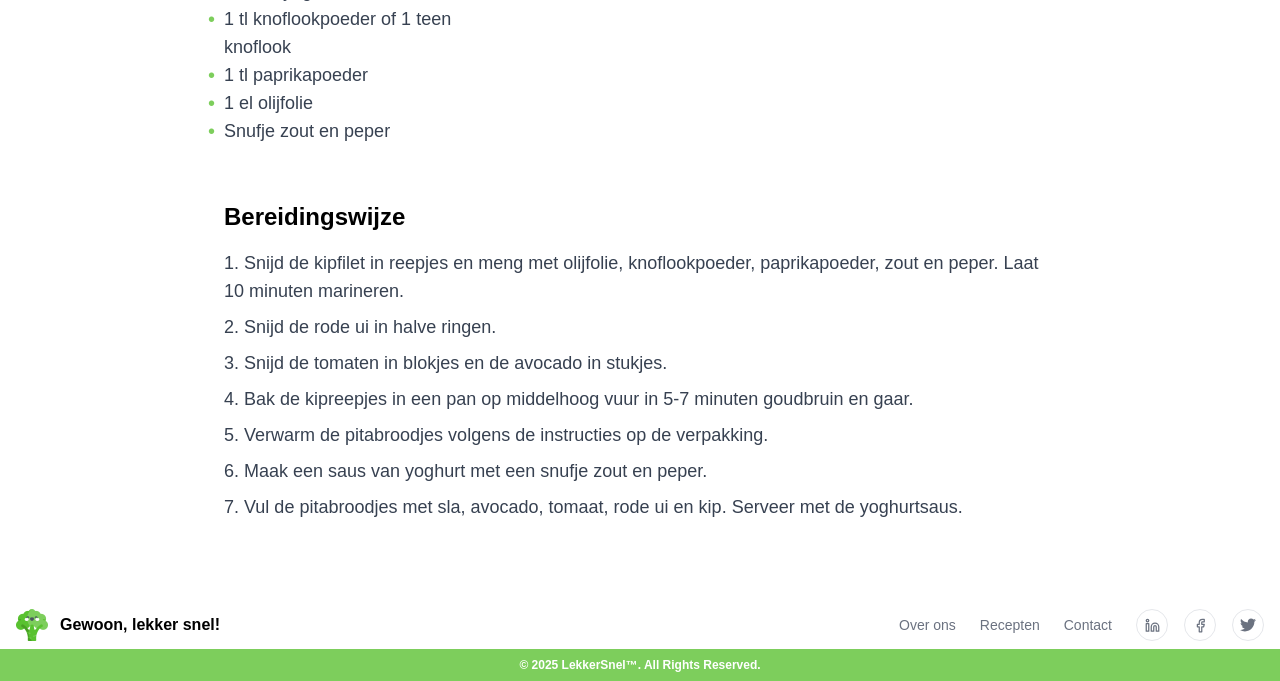
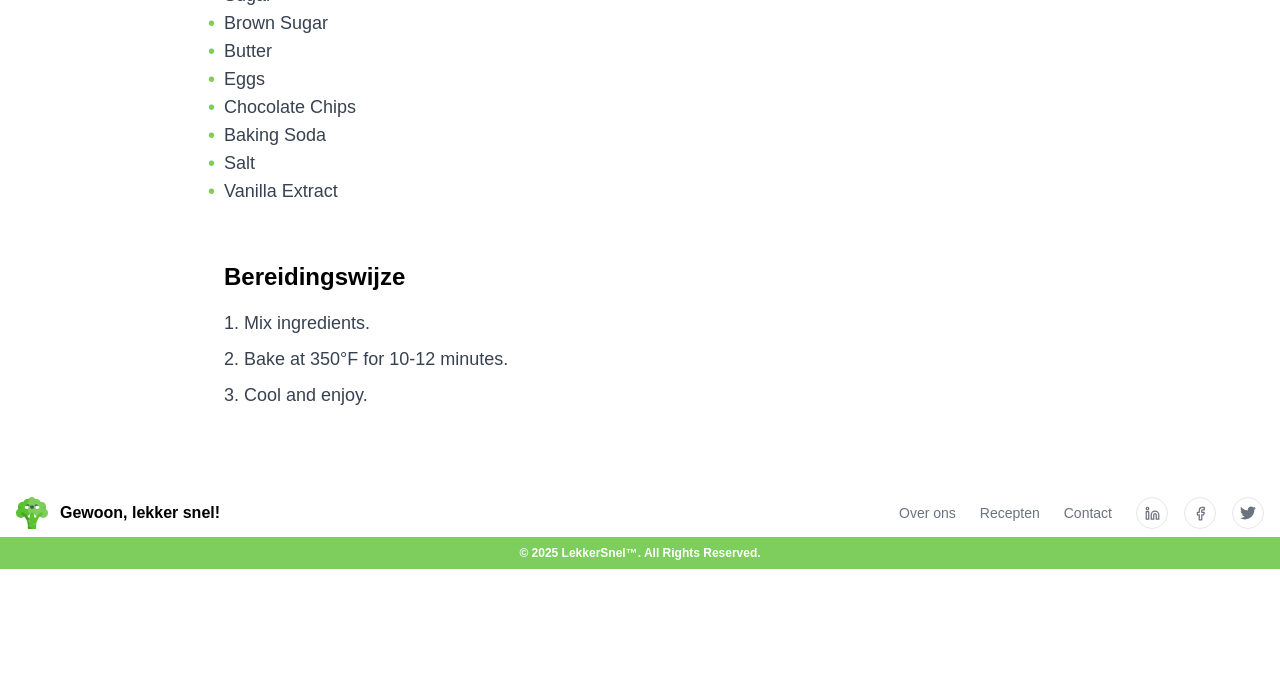
Before and after one commit to Basdasawesome/lekkersnel.nl, a PHP site: page /?page=uitwerking&id=7 in a window 1280 px wide. Shown: the part 775-1456 px from the top of the page. After the commit the page ends 1344 px from the top, so only its background shows below. Run offline with PHP 8.4, Linux system fonts and the light colour scheme; data comes from the database, SQL or seed files in the repository; grey boxes labelled with a size stand in for pictures from a placeholder-image service; style sheets or scripts are compiled from the project's sources; some libraries are stand-ins or nearby versions.

Commit message:
Recept dynamisch inladen

```diff
--- a/src/helpers/core.php
+++ b/src/helpers/core.php
@@ -15,6 +15,12 @@ function getPage()
             $themas = ["italiaans", "nederlands"];
             $data = ["favs" => $favorieten, "thema" => $themas, "database" => $database];
             break;
+        case 'uitwerking':
+            $database = getData($_GET["id"]);
+            $ingredients = explode(",", $database["ingredients"]);
+            $instructions = preg_split('/\d+\.\s/', $database["instructions"], -1, PREG_SPLIT_NO_EMPTY);
+            $data = ["recept" => $database, "ingredients" => $ingredients, "instructions" => $instructions];
+            break;
         default:
             break;
     }
--- a/src/helpers/database.php
+++ b/src/helpers/database.php
@@ -19,11 +19,18 @@ function DBconnect()
     return $pdo;
 }
 
-function getData()
+function getData($id = null)
 {
     $database = DBconnect();
-    $dataRequest = $database->prepare("SELECT * FROM recipes");
-    $dataRequest->execute();
-    $data = $dataRequest->fetchAll(PDO::FETCH_ASSOC);
+    if ($id !== null) {
+        $dataRequest = $database->prepare("SELECT *  FROM recipes WHERE recipe_id = :id");
+        $dataRequest->bindParam(":id", $id);
+        $dataRequest->execute();
+        $data = $dataRequest->fetch(PDO::FETCH_ASSOC);
+    } else {
+        $dataRequest = $database->prepare("SELECT * FROM recipes");
+        $dataRequest->execute();
+        $data = $dataRequest->fetchAll(PDO::FETCH_ASSOC);
+    }
     return $data;
 }
--- a/template/components/header.php
+++ b/template/components/header.php
@@ -19,49 +19,49 @@ $currentPage = isset($_GET['page']) ? $_GET['page'] : 'home';
 </head>
 <body>
 
-<nav class="fixed top-0 left-0 w-full border-b border-gray-200 bg-white z-50">
-    <div class="container mx-auto px-4 flex justify-between items-center py-3">
+<!-- <nav class="fixed top-0 left-0 w-full border-b border-gray-200 bg-white z-50"> -->
+    <!-- <div class="container mx-auto px-4 flex justify-between items-center py-3"> -->
         <!-- Logo -->
-        <a href="?page=home" class="flex items-center">
+        <!-- <a href="?page=home" class="flex items-center">
             <img src="img/logo.png" alt="logo" class="w-12 h-12">
-        </a>
+        </a> -->
 
         <!-- Menu + Profiel -->
-        <div class="flex items-center gap-6">
+        <!-- <div class="flex items-center gap-6"> -->
             <!-- Desktop  -->
-            <div id="menu" class="hidden lg:flex gap-10">
+            <!-- <div id="menu" class="hidden lg:flex gap-10">
                 <?php foreach ($navItems as $label => $page): ?>
                     <a href="?page=<?= $page ?>"
                        class="nav-link text-gray-500 text-base font-medium hover:text-green-700 transition-all <?= $currentPage === $page ? 'active' : '' ?>">
                         <?= $label ?>
                     </a>
                 <?php endforeach; ?>
-            </div>
+            </div> -->
 
             <!-- Profiel -->
-            <div class="relative">
+            <!-- <div class="relative">
                 <button id="profile-btn" class="flex items-center focus:outline-none">
                     <img src="https://placehold.co/400" alt="User Profile" class="w-8 h-8 rounded-full">
-                </button>
+                </button> -->
                 <!-- Dropdown-menu -->
-                <div id="profile-dropdown" class="hidden absolute right-0 mt-2 w-40 bg-white border border-gray-200 rounded-lg shadow-lg">
+                <!-- <div id="profile-dropdown" class="hidden absolute right-0 mt-2 w-40 bg-white border border-gray-200 rounded-lg shadow-lg">
                     <a href="?page=profiel" class="block px-4 py-2 text-gray-700 hover:bg-gray-100">Profiel</a>
                     <a href="?page=logout" class="block px-4 py-2 text-gray-700 hover:bg-gray-100">Uitloggen</a>
                 </div>
-            </div>
+            </div> -->
 
             <!-- Hamburger -->
-            <button id="menu-toggle" type="button" class="lg:hidden p-2 text-gray-500 rounded-lg hover:bg-gray-100 focus:outline-none focus:ring-2 focus:ring-gray-200">
+            <!-- <button id="menu-toggle" type="button" class="lg:hidden p-2 text-gray-500 rounded-lg hover:bg-gray-100 focus:outline-none focus:ring-2 focus:ring-gray-200">
                 <span class="sr-only">Open main menu</span>
                 <svg class="w-6 h-6" aria-hidden="true" fill="currentColor" viewBox="0 0 20 20" xmlns="http://www.w3.org/2000/svg">
                     <path fill-rule="evenodd" d="M3 5a1 1 0 011-1h12a1 1 0 110 2H4a1 1 0 01-1-1zM3 10a1 1 0 011-1h12a1 1 0 110 2H4a1 1 0 01-1-1zM3 15a1 1 0 011-1h12a1 1 0 110 2H4a1 1 0 01-1-1z" clip-rule="evenodd"></path>
                 </svg>
             </button>
         </div>
-    </div>
+    </div> -->
 
     <!-- Mobiel -->
-    <div id="mobile-menu" class="hidden lg:hidden absolute top-full left-0 w-full bg-white border-t border-gray-200">
+    <!-- <div id="mobile-menu" class="hidden lg:hidden absolute top-full left-0 w-full bg-white border-t border-gray-200">
         <div class="flex flex-col items-center py-4 gap-4">
             <?php foreach ($navItems as $label => $page): ?>
                 <a href="?page=<?= $page ?>"
@@ -74,4 +74,4 @@ $currentPage = isset($_GET['page']) ? $_GET['page'] : 'home';
 </nav>
 <script src="js/script.js"></script>
 </body>
-</html>
+</html> -->
--- a/template/views/uitwerking.view.php
+++ b/template/views/uitwerking.view.php
@@ -2,47 +2,38 @@
 
 include_once '../template/components/header.php';
 
+extract($data);
+var_dump($recept, $ingredients, $instructions);
 ?>
+</div>
 
 <?php include '../template/components/hero.php'; ?>
 
 <section class="max-w-4xl mx-auto bg-white p-8 pt-28">
     <div class="flex flex-col md:flex-row lg:gap-56">
         <div class="md:w-2/3">
-            <h1 class="text-3xl font-bold mb-4">Pitabroodjes met Kip en Avocado</h1>
-            <p class="text-gray-700 mb-2"><strong>Bereidingstijd:</strong> 30 min</p>
-            <p class="text-gray-700 mb-6"><strong>Recept voor:</strong> 2 personen</p>
+            <h1 class="text-3xl font-bold mb-4"><?=$recept["title"]?></h1>
+            <p class="text-gray-700 mb-2"><strong>Bereidingstijd:</strong> <?=$recept["preptime"]?></p>
+            <p class="text-gray-700 mb-6"><strong>Recept voor:</strong> <?=$recept["quantity"]?></p>
 
             <h2 class="text-2xl font-semibold mb-4">Benodigdheden</h2>
             <ul class="list-none list-inside mb-6 text-lg text-gray-700 [&>li]:relative [&>li]:before:content-['•'] [&>li]:before:absolute [&>li]:before:-left-4 [&>li]:before:text-primary [&>li]:before:text-xl">
-                <li>4 pitabroodjes</li>
-                <li>300 gr kipfilet</li>
-                <li>1 avocado</li>
-                <li>1 rode ui</li>
-                <li>2 tomaten</li>
-                <li>Ijbergsla of sla melange</li>
-                <li>100 ml yoghurt</li>
-                <li>1 tl knoflookpoeder of 1 teen knoflook</li>
-                <li>1 tl paprikapoeder</li>
-                <li>1 el olijfolie</li>
-                <li>Snufje zout en peper</li>
+                <?php foreach ($ingredients as $ingredient) { ?>
+                    <li><?=$ingredient?></li>
+                <?php } ?>
             </ul>
         </div>
         <div class=" w-3/5 md:w-2/3 lg:w-5/6">
-            <img src="https://www.lekkerensimpel.com/wp-content/uploads/2025/01/588A8654-scaled.jpg" alt="Pitabroodjes met kip en avocado" class="w-full h-auto rounded-lg">
+            <img src="<?=$recept["image"]?>" alt="<?=$recept["title"]?>" class="w-full h-auto rounded-lg">
         </div>
     </div>
 
     <div class="mt-8">
         <h2 class="text-2xl font-semibold mb-4">Bereidingswijze</h2>
         <ol class="list-decimal list-inside text-lg text-gray-700 space-y-2">
-            <li>Snijd de kipfilet in reepjes en meng met olijfolie, knoflookpoeder, paprikapoeder, zout en peper. Laat 10 minuten marineren.</li>
-            <li>Snijd de rode ui in halve ringen.</li>
-            <li>Snijd de tomaten in blokjes en de avocado in stukjes.</li>
-            <li>Bak de kipreepjes in een pan op middelhoog vuur in 5-7 minuten goudbruin en gaar.</li>
-            <li>Verwarm de pitabroodjes volgens de instructies op de verpakking.</li>
-            <li>Maak een saus van yoghurt met een snufje zout en peper.</li>
-            <li>Vul de pitabroodjes met sla, avocado, tomaat, rode ui en kip. Serveer met de yoghurtsaus.</li>
+            <?php foreach ($instructions as $instruction) { ?>
+                <li><?=$instruction?></li>
+            <?php } ?>
         </ol>
     </div>
 </section>
```
